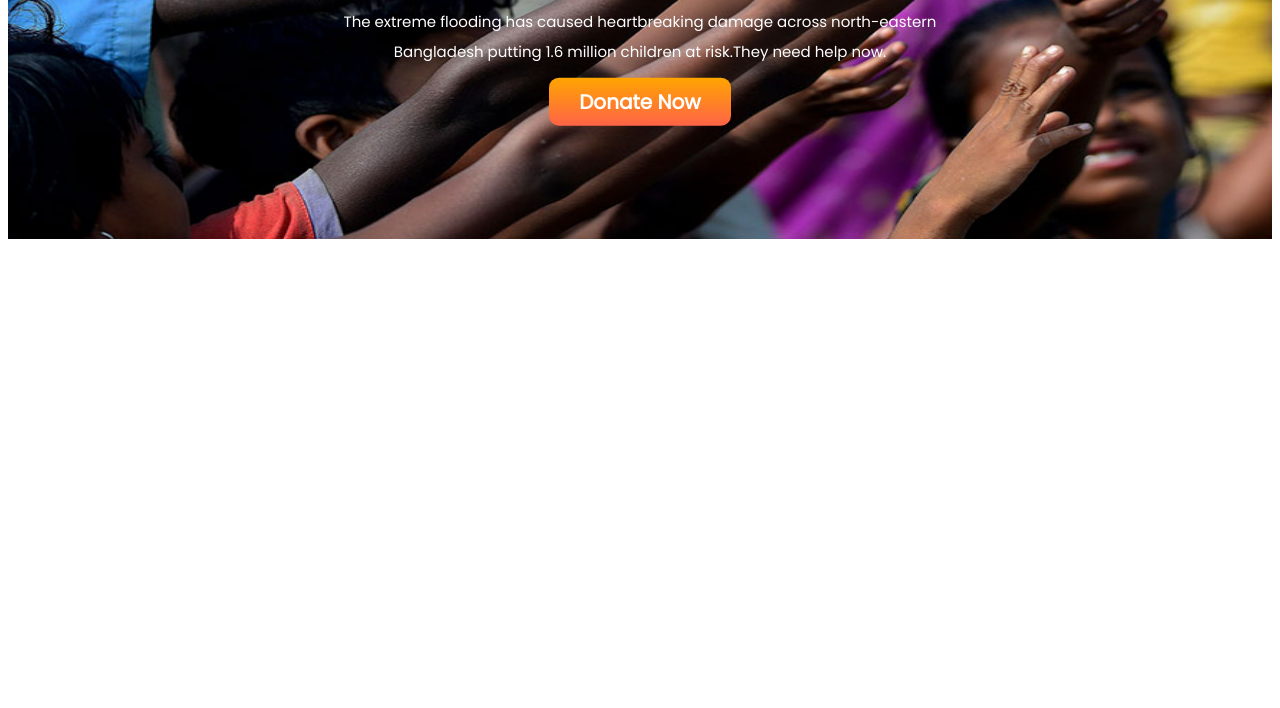
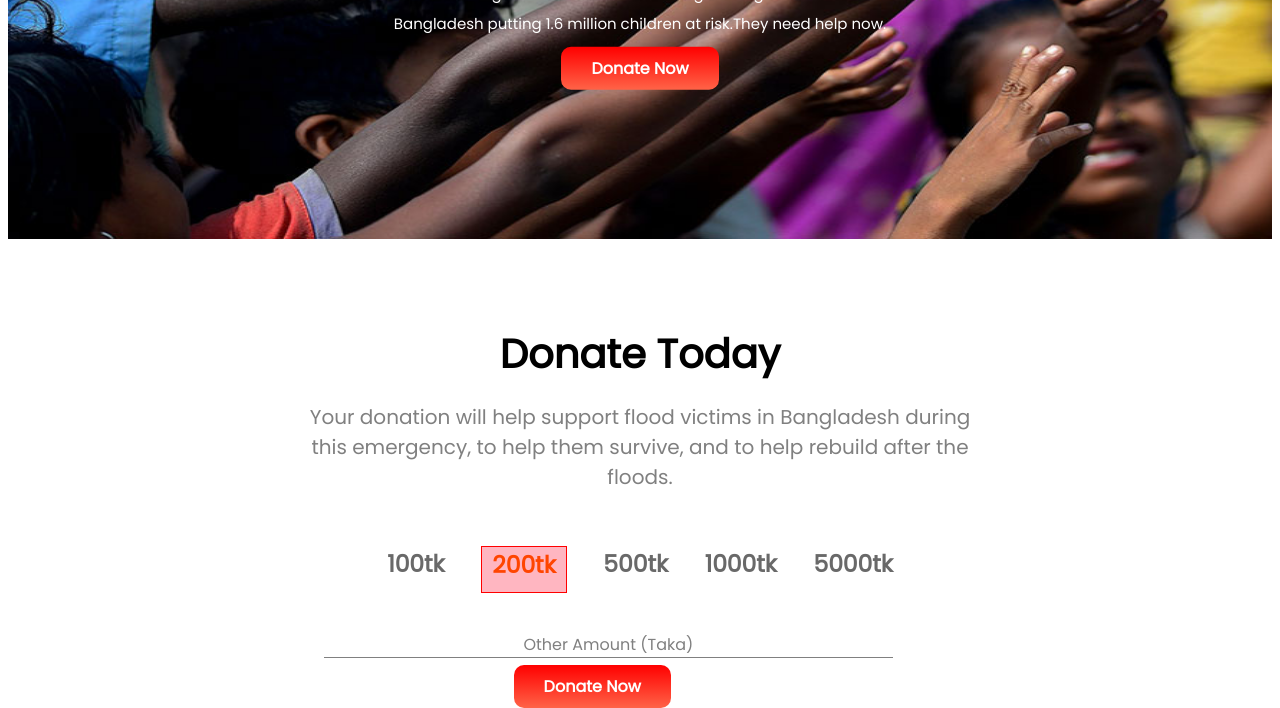
Before and after one commit to ferdouszitu/my-first-assignment, a plain HTML site: page index.html in a window 1280 px wide. Shown: the part 369-1077 px from the top of the page. Before the commit the page ends 800 px from the top, so only its background shows below. Drawn offline with Linux system fonts and the light colour scheme.

Commit message:
middle part

```diff
--- a/index.html
+++ b/index.html
@@ -27,6 +27,27 @@
             <a class="link-button" target="_blank" href="">Donate Now</a>
         </div>
     </section>
+    <section>
+        <div class="donate-today">
+            <h1>Donate Today</h1>
+            <p class="donate-bd">Your donation will help support flood victims in Bangladesh during this emergency, to
+                help them survive, and to help rebuild after the floods.</p>
+        </div>
+    </section>
+    <section>
+        <div class="flexible-container">
+            <h3>100tk</h3>
+            <h3 class="orange-box">200tk</h3>
+            <h3>500tk</h3>
+            <h3>1000tk</h3>
+            <h3>5000tk</h3>
+        </div>
+        <div>
+            <p class="taka">Other Amount (Taka)</p>
+            <a class="link-button below-donate" target="_blank" href="">Donate Now</a>
+        </div>
+    </section>
+
 </body>
 
 </html>
--- a/style.css
+++ b/style.css
@@ -9,7 +9,6 @@ body {
     transform: translate(-50%, -50%);
     color: white;
     text-align: center;
-    font-size: 35px;
     line-height: 30px;
 }
 
@@ -19,10 +18,58 @@ body {
 
 .link-button {
     text-decoration: none;
-    background-image: linear-gradient(orange, tomato);
-    color: white;
+    background-image: linear-gradient(red, tomato);
     font-weight: 700;
     padding: 10px 30px;
     border-radius: 10px;
+    color: white;
+}
+
+h1 {
+    font-size: 40px;
+}
+
+.donate-today {
+    margin-top: 50px;
+    text-align: center;
+    padding: 10px 300px;
+    line-height: 30px;
+}
+
+.donate-bd {
     font-size: 20px;
+    color: grey;
 }
+
+
+.flexible-container {
+    font-size: 20px;
+    color: dimgrey;
+    display: flex;
+    margin-left: 30%;
+    margin-right: 30%;
+    justify-content: space-between;
+}
+
+.orange-box {
+    border: 1px solid red;
+    padding-left: 10px;
+    padding-bottom: 10px;
+    padding-right: 10px;
+    background-color: lightpink;
+    color: orangered;
+}
+
+.taka {
+    text-align: center;
+    color: grey;
+    border-bottom: 1px solid grey;
+    margin-left: 25%;
+    margin-right: 30%;
+
+}
+
+.below-donate {
+    margin-left: 40%;
+    margin-right: 40%;
+}
```
